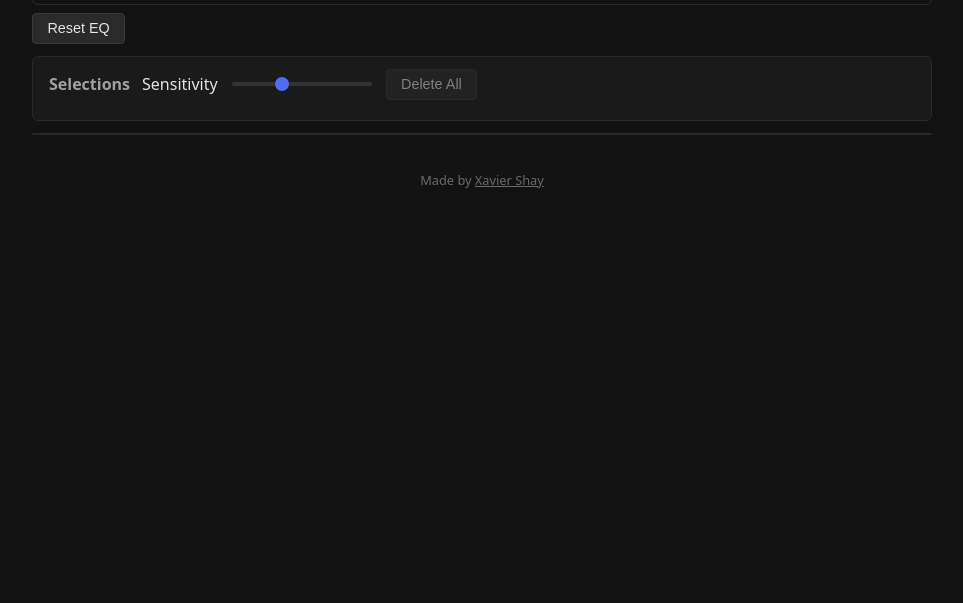
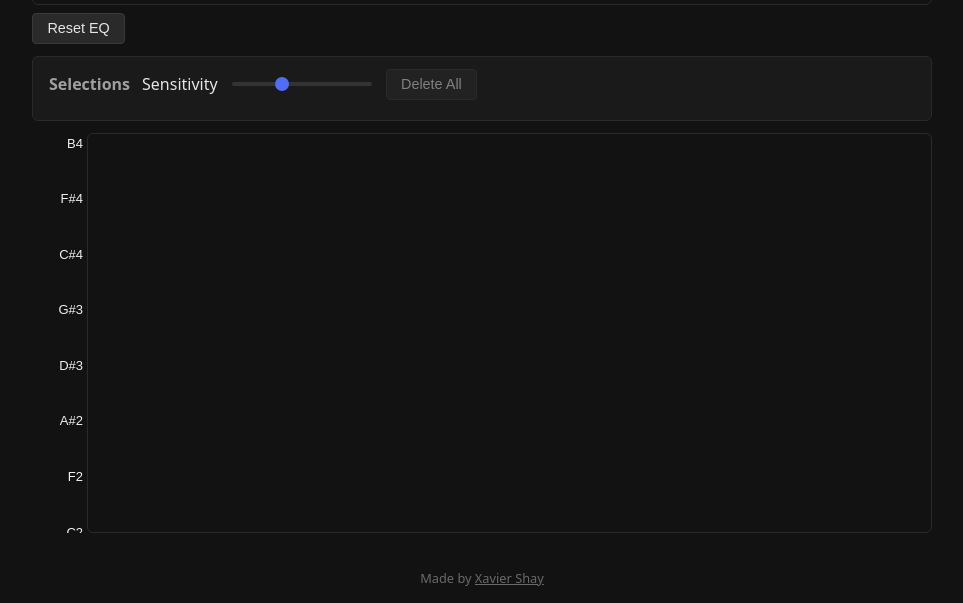
Before and after one commit to xaviershay/transcription-assistant, a website built with Vite: page index.html in a window 1280 px wide. Shown: the part 882-1485 px from the top of the page, without its empty margins (158-1121 px from the left). Before the commit the page ends 1087 px from the top, so only its background shows below. Built offline with nearby package versions, Linux system fonts and the light colour scheme; what wavesurfer.js would draw is missing.

Commit message:
Make spectrogram taller, crop to C2-C5, and label it with note names

```diff
--- a/index.html
+++ b/index.html
@@ -57,6 +57,7 @@
       </section>
 
       <section id="spectrogram-section">
+        <canvas id="spectrogram-labels" width="55" height="400"></canvas>
         <div id="spectrogram"></div>
       </section>
 
--- a/src/main.js
+++ b/src/main.js
@@ -1,5 +1,6 @@
 import './style.css'
-import { createWaveSurfer } from './waveform.js'
+import { createWaveSurfer, SPECTROGRAM_MIN_FREQ, SPECTROGRAM_MAX_FREQ } from './waveform.js'
+import { drawSpectrogramLabels } from './spectrogramLabels.js'
 import TimelinePlugin from 'wavesurfer.js/plugins/timeline'
 import { createSpectrumAnalyser } from './spectrum.js'
 import { sortRegionsByStart, getAdjacentRegionId } from './selections.js'
@@ -22,6 +23,8 @@ const spectrumCanvas = document.getElementById('spectrum')
 let spectrumAnalyser = null
 
 const { wavesurfer, regions, spectrogram } = createWaveSurfer(waveformContainer, spectrogramContainer)
+
+drawSpectrogramLabels(document.getElementById('spectrogram-labels'), SPECTROGRAM_MIN_FREQ, SPECTROGRAM_MAX_FREQ)
 
 spectrogram.on('error', (error) => {
   showToast(`Could not render spectrogram: ${error.message}`)
--- a/src/style.css
+++ b/src/style.css
@@ -56,11 +56,23 @@ h2 {
   box-sizing: border-box;
 }
 
+#spectrogram-section {
+  display: flex;
+  align-items: stretch;
+  margin-block: 0.5rem;
+}
+
+#spectrogram-labels {
+  flex-shrink: 0;
+  display: block;
+}
+
 #spectrogram {
   border: 1px solid #2a2a2a;
   border-radius: 6px;
-  margin-block: 0.5rem;
   overflow: hidden;
+  flex: 1;
+  min-width: 0;
 }
 
 .toast {
--- a/src/waveform.js
+++ b/src/waveform.js
@@ -1,17 +1,20 @@
 import WaveSurfer from 'wavesurfer.js'
 import RegionsPlugin from 'wavesurfer.js/plugins/regions'
 import SpectrogramPlugin from 'wavesurfer.js/plugins/spectrogram'
-import { MIN_FREQ, MAX_FREQ } from './spectrum.js'
+import { frequencyFromMidi } from './notes.js'
+
+export const SPECTROGRAM_MIN_FREQ = frequencyFromMidi(36) // C2
+export const SPECTROGRAM_MAX_FREQ = frequencyFromMidi(72) // C5
 
 export function createWaveSurfer(container, spectrogramContainer) {
   const regions = RegionsPlugin.create()
   const spectrogram = SpectrogramPlugin.create({
     container: spectrogramContainer,
-    height: 200,
-    labels: true,
+    height: 400,
+    labels: false,
     scale: 'logarithmic',
-    frequencyMin: MIN_FREQ,
-    frequencyMax: MAX_FREQ,
+    frequencyMin: SPECTROGRAM_MIN_FREQ,
+    frequencyMax: SPECTROGRAM_MAX_FREQ,
     colorMap: 'roseus',
     useWebWorker: true,
     // useWebWorker's whole point is to avoid blocking the main thread on long
```
